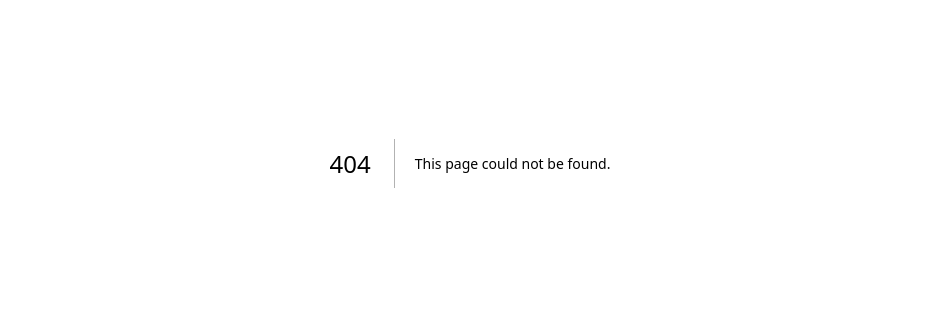
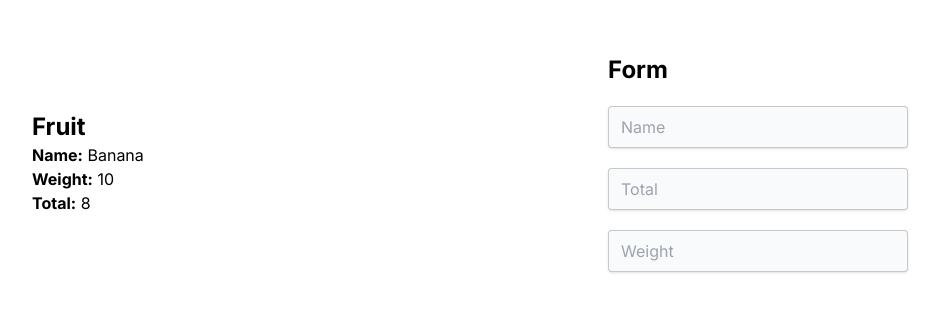
Before and after one commit to Thinmyatkhine/nextjs, a Next.js app: page /create-fruit in a window 1280 px wide. Before the commit this address had no page. Shown: the part 237-548 px from the top of the page, without its empty margins (170-1109 px from the left). Built offline with nearby package versions, Linux system fonts and the light colour scheme.

Commit message:
feat(create-fruit): useState

```diff
--- /dev/null
+++ b/src/app/create-fruit/page.tsx
@@ -0,0 +1,49 @@
+"use client";
+
+import { useState } from "react";
+
+export default function CreateFruit() {
+
+
+    const [name, setName] = useState("Banana");
+    const [total, setTotal] = useState(8);
+    const [weight, setWeight] = useState(10);
+
+
+  return (
+    <main className="fixed flex justify-center items-center w-screen h-screen gap-24">
+      <div className="w-[30rem]">
+        <h3 className="font-bold text-2xl">Fruit</h3>
+        <p className="text-md">
+          <strong>Name:</strong> {name}
+        </p>
+        <p className="text-md">
+          <strong>Weight:</strong> {weight}
+        </p>
+        <p className="text-md">
+          <strong>Total:</strong> {total}
+        </p>
+      </div>
+      <div className="w-max flex flex-col gap-5">
+        <h3 className="font-bold text-2xl">Form</h3>
+        <input
+          className="bg-gray-50 w-[300px] border border-black/20 shadow px-3 py-2 rounded"
+          placeholder="Name"
+          onChange={(event:any) => setName(event.target.value)}
+        />
+        <input
+          className="bg-gray-50 w-[300px] border border-black/20 shadow px-3 py-2 rounded"
+          placeholder="Total"
+          type="number"
+          onChange={(event:any) => setTotal(event.target.value)}
+        />
+        <input
+          className="bg-gray-50 w-[300px] border border-black/20 shadow px-3 py-2 rounded"
+          placeholder="Weight"
+          type="number"
+          onChange={(event:any) => setWeight(event.target.value)}
+        />
+      </div>
+    </main>
+  );
+}
```
